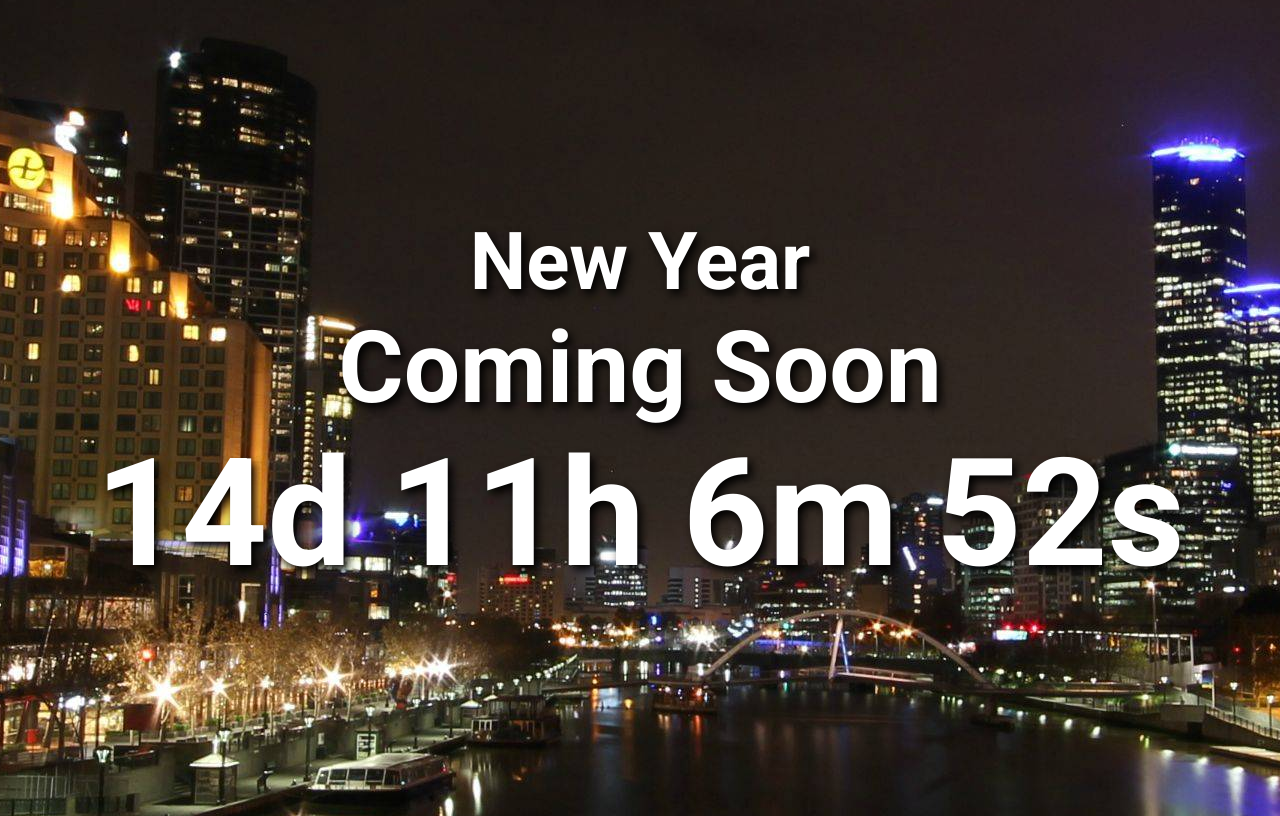
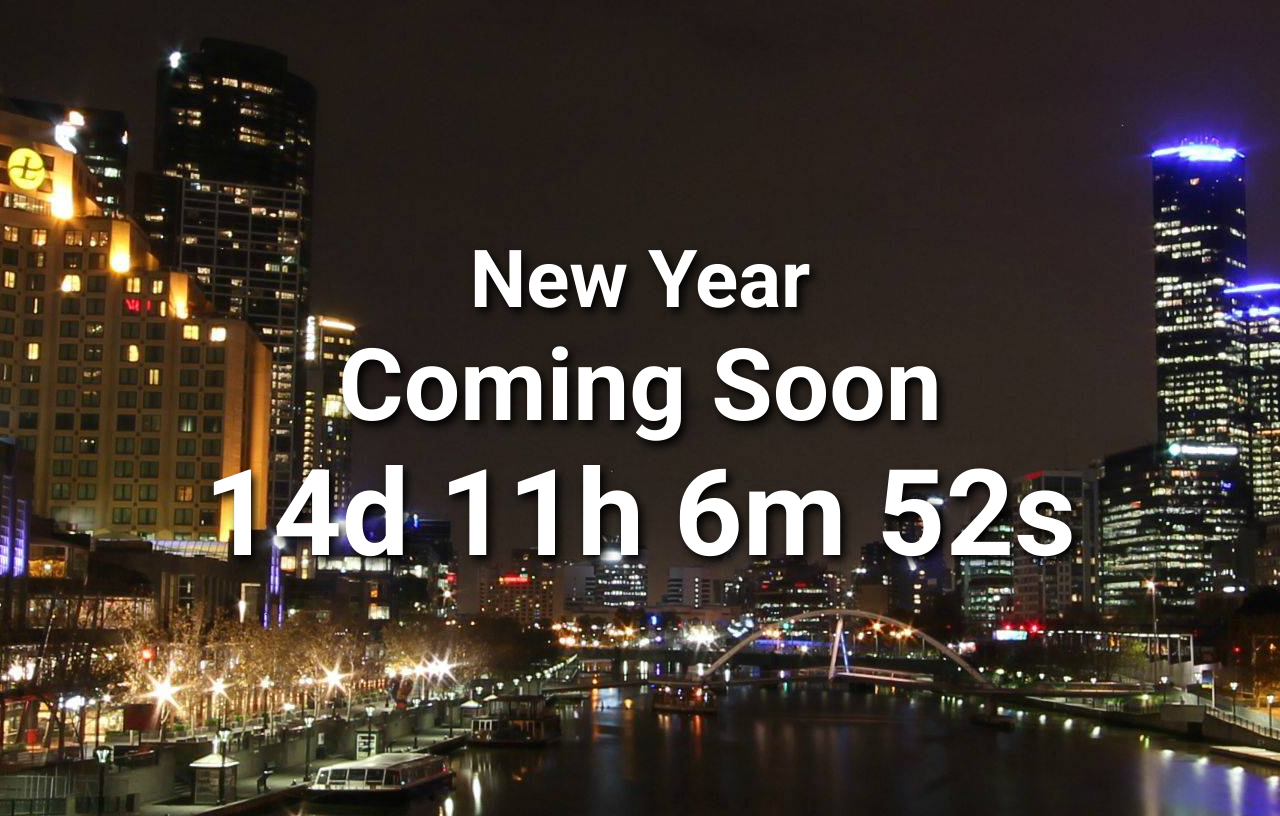
Before and after one commit to farhanreizha/newyear, a React (Create React App) app: page / in a window 1280 px wide. Built offline with nearby package versions, Linux system fonts and the light colour scheme.

Commit message:
fix responsive

```diff
--- a/src/App.css
+++ b/src/App.css
@@ -31,13 +31,12 @@ div .subTitle{
 @media screen and (min-width: 768px) {
   .container {
     height: 100vh;
-    min-width: 1024px;
-    display: flex;
+    display: grid;
     align-items: center;
     justify-content: center;
   }
   .content{
-    font-size: 150px;
+    font-size: 120px;
   }
   div .title{
   font-size: 80px;
```
